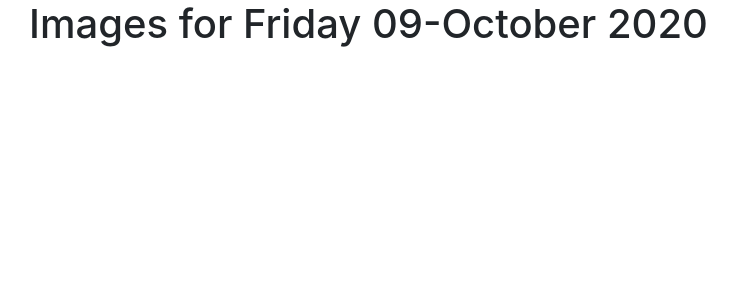
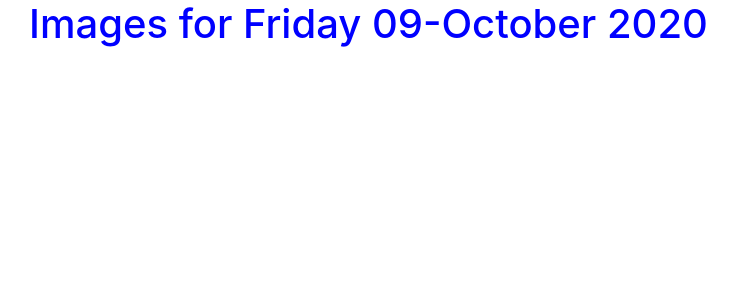
Before and after one commit to KadogoKenya/PersonalGallery, a Django app: page /images/today/ in a window 1280 px wide. Shown: the part 56-356 px from the top of the page, without its empty margins (56-793 px from the left). Run offline with Django 3.2, Linux system fonts and the light colour scheme; some libraries are stand-ins or nearby versions.

```diff
--- a/images/templates/all-images/base.html
+++ b/images/templates/all-images/base.html
@@ -14,6 +14,7 @@
 
   {% block styles %}
     {% bootstrap_css %}
+    <link rel="stylesheet" href="{% static 'CSS/baseimages.css' %}">
   {% endblock %}
 
 </head>
--- /dev/null
+++ b/static/CSS/baseimages.css
@@ -0,0 +1,4 @@
+h1
+{
+  color: blue;
+}
```
